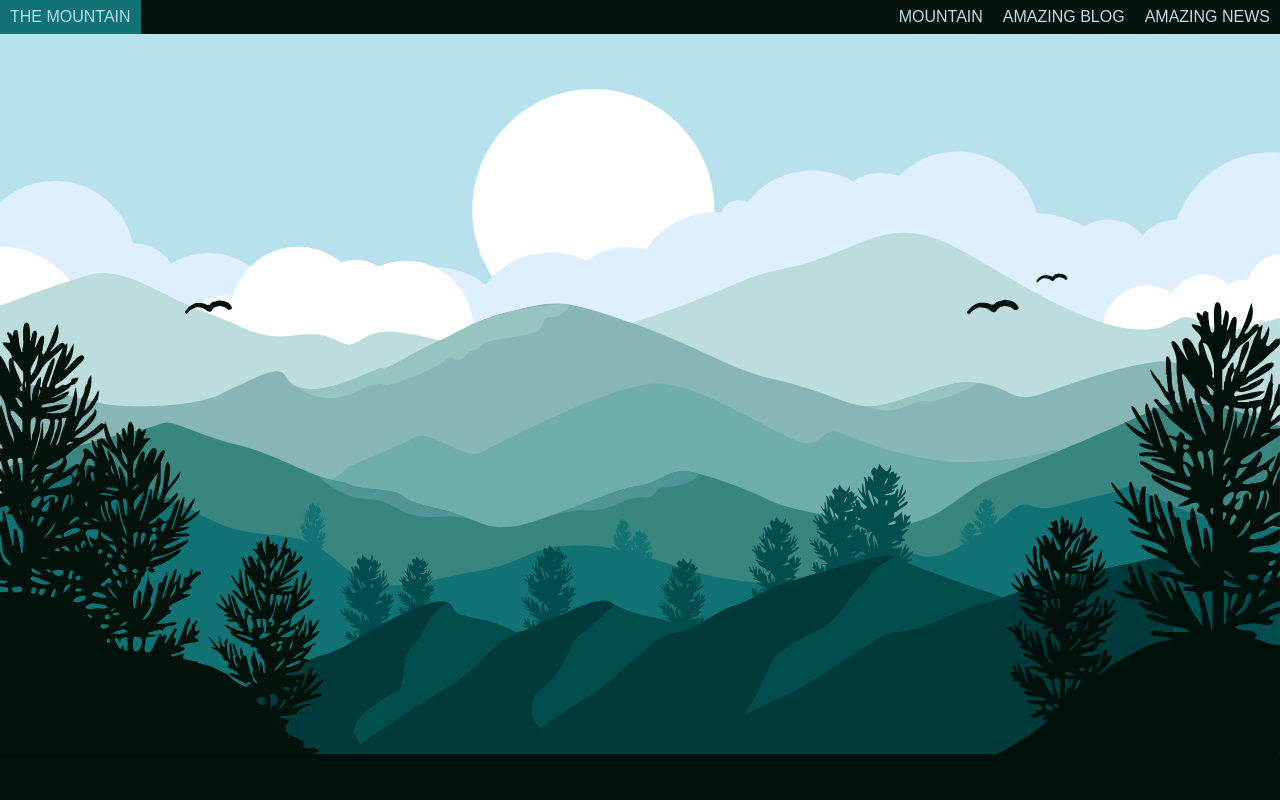
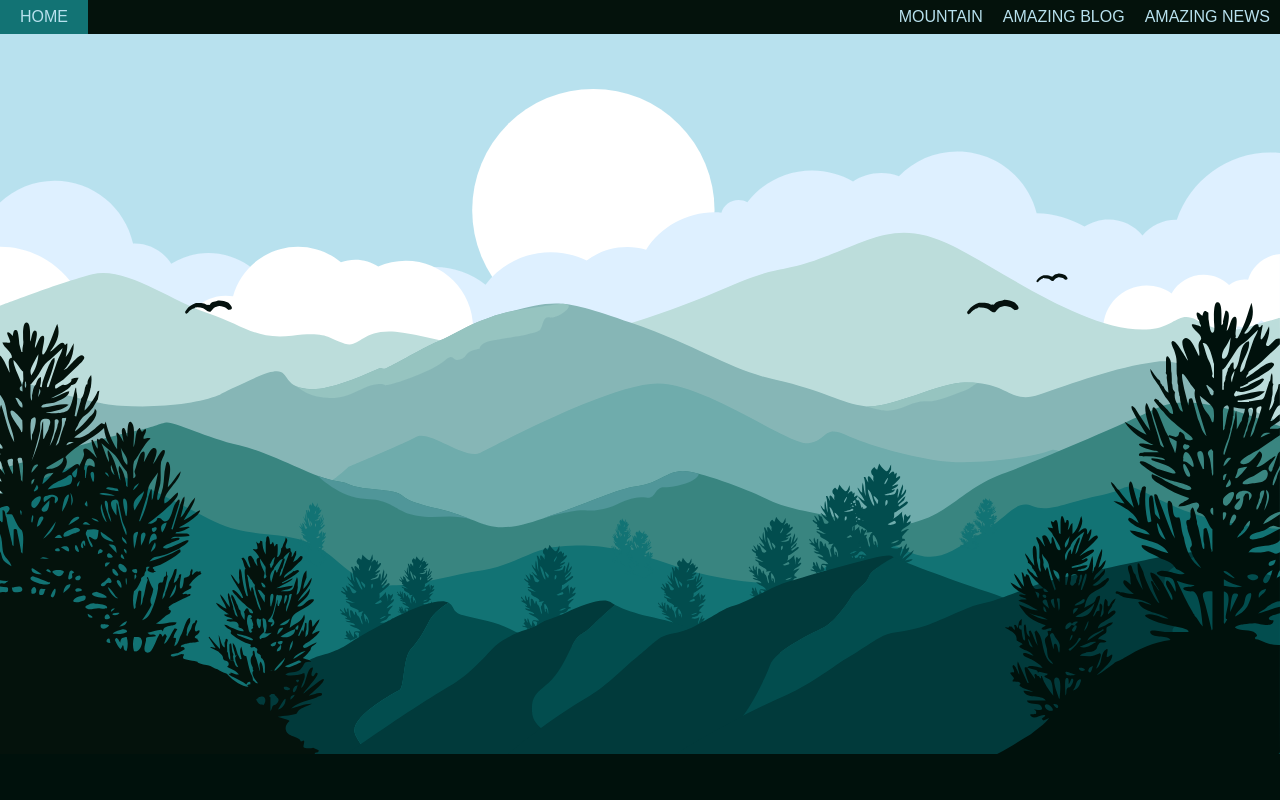
Before and after one commit to Junbro0708/Interactive_Web, a React (Create React App) app: page /scrolling in a window 1280 px wide. Shown: the top 800 px of the page. Built offline with nearby package versions, Linux system fonts and the light colour scheme.

Commit message:
scroll animation

```diff
--- a/src/components/Home.js
+++ b/src/components/Home.js
@@ -1,10 +1,14 @@
 import React from 'react';
+import { Link } from 'react-router-dom';
 
 function Home() {
   return (
     <div>
-      <h1>Home</h1>
-      <p>Welcome to the home page!</p>
+      <ul>
+        <li><Link to='/scrolling'>Parellax</Link></li>
+        <li><Link to='/interact'>Interact</Link></li>
+        <li><Link to='/404'>Not Found</Link></li>
+      </ul>
     </div>
   );
 }
--- a/src/components/Interact.js
+++ b/src/components/Interact.js
@@ -27,9 +27,8 @@ function Interact() {
       }
     }
 
-    if(window.scrollY + document.documentElement.clientHeight > $('#santa').offset().top && window.scrollY + document.documentElement.clientHeight < $('#santa').offset().top + $('#santa').height() + 100){
-      const translateX = 80 + 80 * (window.scrollY - $('#santa').offset().top) * 0.001
-      console.log( `${translateX}px`)
+    if(window.scrollY + document.documentElement.clientHeight > $('#santa').offset().top && window.scrollY + document.documentElement.clientHeight < $('#santa').offset().top + $('#santa').height() + 150){
+      const translateX = 100 + 40 * (window.scrollY - $('#santa').offset().top) * 0.01
       $('#santa').css("right", `${translateX}px`)
     }
   })
@@ -57,11 +56,12 @@ function Interact() {
         <li><aside></aside>육군 만기 전역</li>
         <li><aside></aside>국제 학생회</li>
         <li><aside></aside>홍보부 팀장</li>
-        <li><aside></aside>졸업 후 캐나다 유학</li>
+        <li><aside></aside>캐나다 유학</li>
         <li><aside></aside>탬우드 컬리지</li>
         <li><aside></aside>웹 개발 전공</li>
         <li><aside></aside>캐나다 기업</li>
         <li><aside></aside>6개월 인턴십</li>
+        <li><aside></aside>학위 수여</li>
         <li><aside></aside>프론트 엔드</li>
         <li><aside></aside>백 엔드</li>
         <li><aside></aside>풀스택 개발자</li>
--- a/src/components/Scrolling.js
+++ b/src/components/Scrolling.js
@@ -101,9 +101,11 @@ function Scrolling() {
   return(
     <div className={styles.container}>
       <header className={styles.header}>
-        <div className={styles.button_in_header} onClick={()=>document.querySelector("#document").scrollIntoView()}>THE MOUNTAIN</div>
+        <div className={styles.button_in_header}>
+          <Link to='/' className={styles.button_in_header}>HOME</Link>
+        </div>
         <ul className={styles.right_btns}>
-          <li><Link to='/scrolling' className={`${styles.button_in_header}`}>MOUNTAIN</Link></li>
+          <li><Link to='/scrolling' className={`${styles.button_in_header}`} onClick={()=>document.querySelector("#document").scrollIntoView()}>MOUNTAIN</Link></li>
           <li><Link to='/scrolling' className={`${styles.button_in_header}`}>AMAZING BLOG</Link></li>
           <li><Link to='/scrolling' className={`${styles.button_in_header}`}>AMAZING NEWS</Link></li>
         </ul>
```
